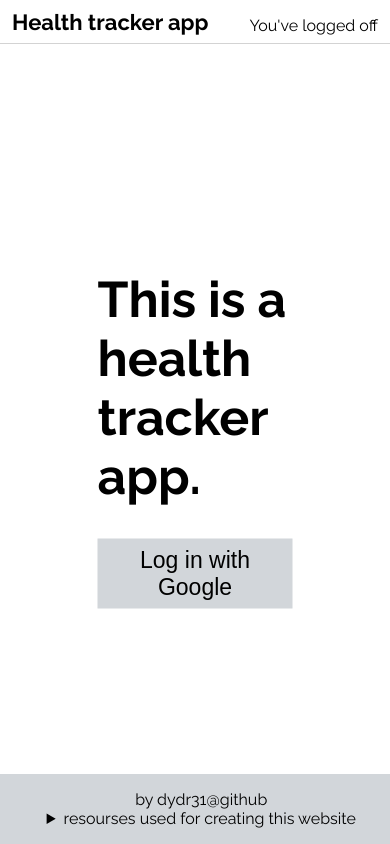
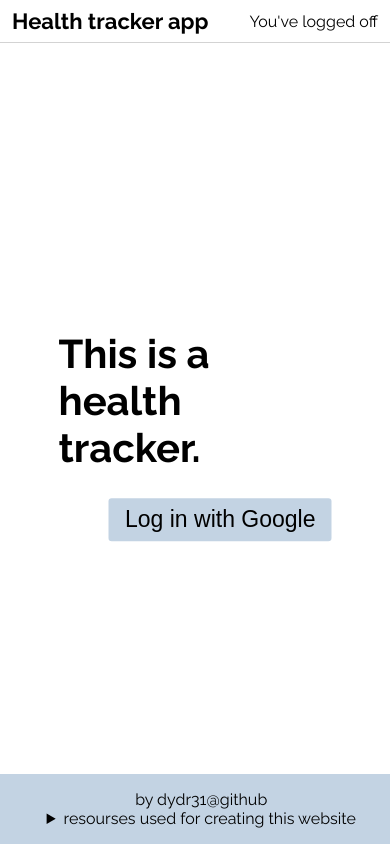
Before and after one commit to dydr31/health-tracker, a React (Create React App) app: page / in a window 390 px wide. Built offline with nearby package versions, Linux system fonts and the light colour scheme.

Commit message:
minor css changes

```diff
--- a/src/_variables.scss
+++ b/src/_variables.scss
@@ -1,10 +1,11 @@
 
 $main-color: rgb(236, 236, 237);
-$accent-color: rgb(210, 214, 218);
+$accent-color: rgb(195, 211, 227);
 $accent-color2: rgb(100, 166, 237);
 
 $button-color: $accent-color;
-$button-color-hover: rgb(194, 211, 227);
+$button-color-hover: rgb(173, 204, 232);
+$border-radius: .2rem;
 
 $border: 1px solid lightgray;
 
--- a/src/components/Header.module.scss
+++ b/src/components/Header.module.scss
@@ -38,7 +38,7 @@
     }
     .header p {
         margin : 0;
-        margin-top: .5rem;
+        text-align: right;
     }
     .header h1{
         font-size: 22px;
--- a/src/components/UI/Button.module.scss
+++ b/src/components/UI/Button.module.scss
@@ -8,6 +8,7 @@
     border: none;
     background-color: $button-color;
     cursor: pointer;
+    border-radius: $border-radius;
 }
 
 .button:hover,
--- a/src/components/UI/ImgButton.module.scss
+++ b/src/components/UI/ImgButton.module.scss
@@ -9,6 +9,7 @@
     align-items: center;
     justify-content: center;
     cursor: pointer;
+    border-radius: $border-radius;
 }
 
 .close img{
--- a/src/components/UI/InactiveButton.module.scss
+++ b/src/components/UI/InactiveButton.module.scss
@@ -6,4 +6,5 @@
     width: 1.5rem;
     border: none;
     cursor:none;
+    border-radius: $border-radius;
 }
--- a/src/components/UI/SmallButton.module.scss
+++ b/src/components/UI/SmallButton.module.scss
@@ -9,6 +9,7 @@
     border: none;
     background-color: $button-color;
     cursor: pointer;
+    border-radius: $border-radius;
 }
 
 .small-button:hover,
--- a/src/components/Wellcome.module.css
+++ /dev/null
@@ -1,22 +0,0 @@
-.background{
-    height: 80vh;
-}
-
-.wellcome{
-    position: absolute;
-    transform: translate(-50%, -50%);
-    top: 50%;
-    left: 50%;
-}
-
-.wellcome h1 {
-    font-size: 50px;
-}
-
-.wellcome button {
-    font-size: 23px;
-    padding: .5rem;
-    padding-left: 1rem;
-    padding-right: 1rem;
-    border: none;
-}
--- /dev/null
+++ b/src/components/Wellcome.module.scss
@@ -0,0 +1,38 @@
+.background{
+    height: 70vh;
+}
+
+.wellcome{
+    position: absolute;
+    transform: translate(-50%, -50%);
+    top: 50%;
+    left: 50%;
+    display: flex;
+    flex-direction: column;
+    align-items: flex-end;
+}
+
+.wellcome h1 {
+    font-size: 50px;
+}
+
+.wellcome button {
+    font-size: 23px;
+    padding: .5rem;
+    padding-left: 1rem;
+    padding-right: 1rem;
+    border: none;
+}
+
+@media(max-width: 500px){
+    .wellcome h1{
+        font-size: 40px;
+        // text-align: center;
+    }
+    .wellcome{
+        width: 70vw;
+        display: flex;
+        flex-direction: column;
+        justify-content: center;
+    }
+}
--- a/src/components/Wellcome.tsx
+++ b/src/components/Wellcome.tsx
@@ -1,4 +1,4 @@
-import classes from "./Wellcome.module.css";
+import classes from "./Wellcome.module.scss";
 import { Button } from "./UI/Button";
 import { logInWithGoogle } from "../store/login-functions";
 
@@ -13,7 +13,7 @@ export const Wellcome = () => {
     <>
     <div className={classes.background}></div>
       <div className={classes.wellcome}>
-        <h1>This is a health tracker app.</h1>
+        <h1>This is a health tracker.</h1>
 
         <Button text={'Log in with Google'} onClick={logInHandler}/>
       </div>
--- a/src/components/main-content/Table.module.scss
+++ b/src/components/main-content/Table.module.scss
@@ -84,4 +84,7 @@
     h2{
         font-size: 18px;
     }
+    .dont-show-on-mobile{
+        display: none;
+    }
 }
--- a/src/components/main-content/Table.tsx
+++ b/src/components/main-content/Table.tsx
@@ -3,19 +3,15 @@ import classes from "./Table.module.scss";
 import { Form } from "./Form";
 import { ImgButton } from "../UI/ImgButton";
 import { fetchData } from "../../store/data-functions";
-import { DateDisplay } from "./DateDisplay";
 import { LineChart } from "./Chart";
 import { RoundButton } from "../UI/RoundButton";
 import { Modal } from "../UI/Modal";
 import { DataPick } from "./DataPick";
 import { DatesContext } from "../../store/date-context";
-import { fileURLToPath } from "url";
 import { DataMenu } from "./DataMenu";
 import { DataContext } from "../../store/data-context";
-import { click } from "@testing-library/user-event/dist/click";
-import { InactiveButton } from "../UI/InactiveButton";
-import { Button } from "../UI/Button";
 import { SmallButton } from "../UI/SmallButton";
+import { LogInContext } from "../../store/login-context";
 
 type List = {
   date: string;
@@ -35,8 +31,9 @@ export const Table: React.FC = () => {
   };
 
   let [dataArray, setDataArray] = useState(dummyList);
-  let [filteredDataArray, setFilteredDataArray] = useState(dummyList);
   let [shownData, setShownData] = useState(dummyList);
+
+
 
   const [chartData, setChartData] = useState({
     labels: [""],
@@ -50,19 +47,29 @@ export const Table: React.FC = () => {
     ],
   });
 
+
+
   const datesCtx = useContext(DatesContext);
+  const logInCtx = useContext(LogInContext);
+
+
 
   useEffect(() => {
     const setData = async () => {
-      let data = await fetchData("gzl123n@gmail.com");
+      let email = logInCtx.Email;
+      let data = await fetchData(email);
       setDataArray(data);
       setShownData(data.slice(-number));
     };
     setData();
   }, []);
 
+
+
   let datesData = shownData.map((item) => item.date.toString().slice(18, 28));
   let datesArr = datesData.map((item) => new Date(Number(item) * 1000));
+
+
 
   useEffect(() => {
     let datesArrStrings = datesArr.map((item) => item.toString().slice(4, 10));
@@ -92,10 +99,13 @@ export const Table: React.FC = () => {
     });
   }, [shownData, number]);
 
-  let [message, setMessage] = useState("");
+
+
   let length = dataArray.length;
   const [clicks, setClicks] = useState(0);
   let maxClicks = length / number;
+
+
 
   useEffect(() => {
     let from = Number(datesCtx.dateFrom);
@@ -116,9 +126,7 @@ export const Table: React.FC = () => {
     console.log(filteredArray);
     if (filteredArray.length === 0) {
       setShownData(dataArray.slice(-number));
-      // setMessage("data not found");
     } else {
-      //setShownData(filteredArray);
       setDataArray(filteredArray);
     }
   }, [datesCtx]);
@@ -129,6 +137,8 @@ export const Table: React.FC = () => {
   const arrowHandlerLeft = () => {
     setClicks(clicks - 1);
   };
+
+
 
   useEffect(() => {
     let a = length + number * clicks;
@@ -169,7 +179,9 @@ export const Table: React.FC = () => {
           )}
           <ImgButton type="edit" onClick={dataMenuHandler} />
           <DataPick />
-          <SmallButton onClick={showMoreElementsHandler} text={"show more"} />
+          <div className={classes["dont-show-on-mobile"]}>
+            <SmallButton onClick={showMoreElementsHandler} text={"show more"} />
+          </div>
         </div>
       </div>
       <div className={classes["chart-and-form-container"]}>
```
